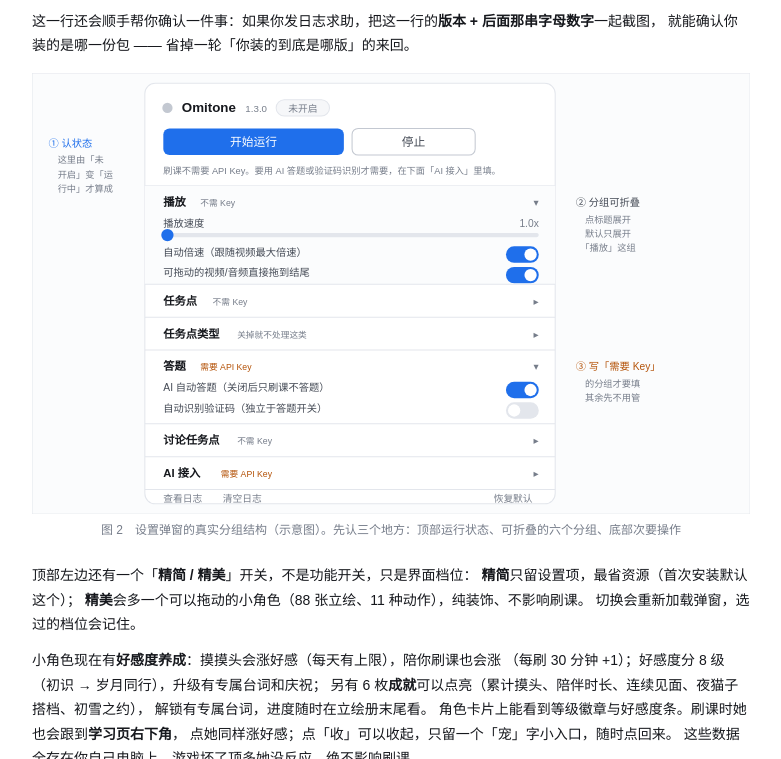
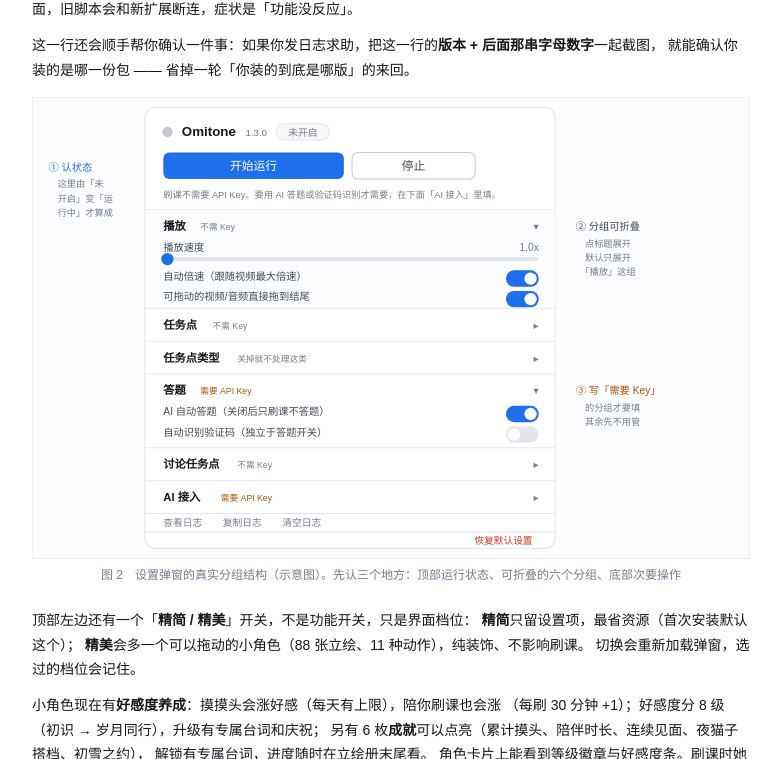
Before and after one commit to TYT0807/Omitone, a browser extension: page docs/manual.html in a window 1280 px wide. Shown: the part 5653-6412 px from the top of the page, without its empty margins (249-1030 px from the left). Drawn offline with Linux system fonts and the light colour scheme.

Commit message:
说明书示意图与仓库介绍对齐底部新布局

```diff
--- a/docs/manual.html
+++ b/docs/manual.html
@@ -429,7 +429,8 @@
 <p>
   弹窗从上到下分三块：<b>顶部</b>是运行状态和开始/停止；
   <b>中间</b>是六个可以折叠的分组（播放、任务点、任务点类型、答题、讨论任务点、AI 接入）；
-  <b>底部</b>是查看日志、恢复默认这类次要操作。
+  <b>底部</b>是查看日志这类次要操作（「检测 API 连接」在「AI 接入」分组里，
+  「恢复默认设置」单独压在最底下）。
 </p>
 
 <h3>3.2 怎么知道手里的要不要更新</h3>
@@ -472,12 +473,12 @@
 </p>
 
 <figure class="figure">
-  <svg viewBox="0 0 700 430" xmlns="http://www.w3.org/2000/svg" role="img"
+  <svg viewBox="0 0 700 450" xmlns="http://www.w3.org/2000/svg" role="img"
        aria-label="设置弹窗界面示意图">
-    <rect x="0" y="0" width="700" height="430" fill="#fbfcfd" stroke="#e3e6ec"/>
+    <rect x="0" y="0" width="700" height="450" fill="#fbfcfd" stroke="#e3e6ec"/>
 
     <!-- 弹窗本体 -->
-    <rect x="110" y="10" width="400" height="410" rx="10" fill="#fff" stroke="#e3e6ec"/>
+    <rect x="110" y="10" width="400" height="430" rx="10" fill="#fff" stroke="#e3e6ec"/>
 
     <!-- 顶部：品牌行 -->
     <circle cx="132" cy="34" r="5" fill="#c3c8d1"/>
@@ -546,11 +547,13 @@
     <text x="184" y="394" font-size="8.5" fill="#b45309" font-family="sans-serif">需要 API Key</text>
     <text x="494" y="394" font-size="10" fill="#767d8a" text-anchor="end" font-family="sans-serif">▸</text>
 
-    <!-- 底部按钮 -->
+    <!-- 底部按钮：日志三件套一组，「恢复默认设置」单独压底（2026-11 归组后的真实布局） -->
     <line x1="110" y1="406" x2="510" y2="406" stroke="#e3e6ec"/>
     <text x="128" y="418" font-size="9.5" fill="#767d8a" font-family="sans-serif">查看日志</text>
-    <text x="186" y="418" font-size="9.5" fill="#767d8a" font-family="sans-serif">清空日志</text>
-    <text x="488" y="418" font-size="9.5" fill="#767d8a" text-anchor="end" font-family="sans-serif">恢复默认</text>
+    <text x="186" y="418" font-size="9.5" fill="#767d8a" font-family="sans-serif">复制日志</text>
+    <text x="244" y="418" font-size="9.5" fill="#767d8a" font-family="sans-serif">清空日志</text>
+    <line x1="110" y1="424" x2="510" y2="424" stroke="#e3e6ec"/>
+    <text x="488" y="436" font-size="9.5" fill="#d0342c" text-anchor="end" font-family="sans-serif">恢复默认设置</text>
 
     <!-- 侧注 -->
     <text x="16" y="72" font-size="10" fill="#1f6feb" font-family="sans-serif">① 认状态</text>
```
Also changed, not shown: 1 other file.
